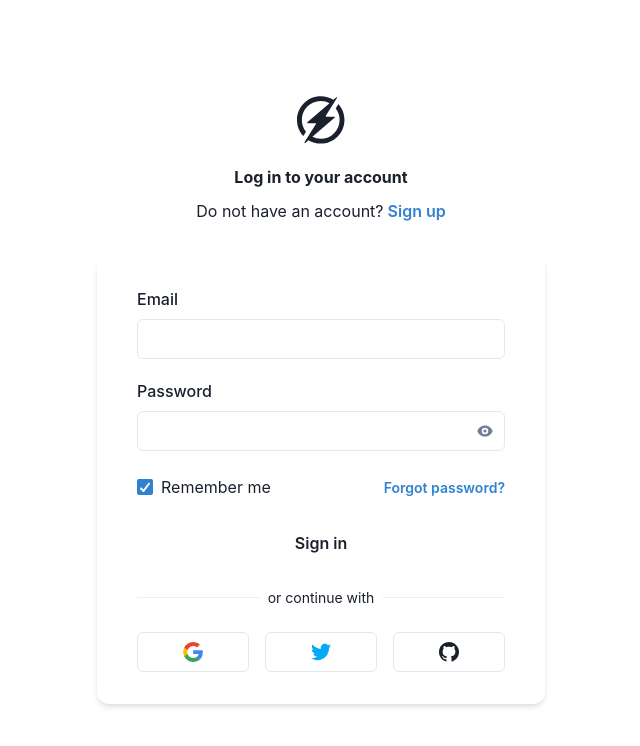
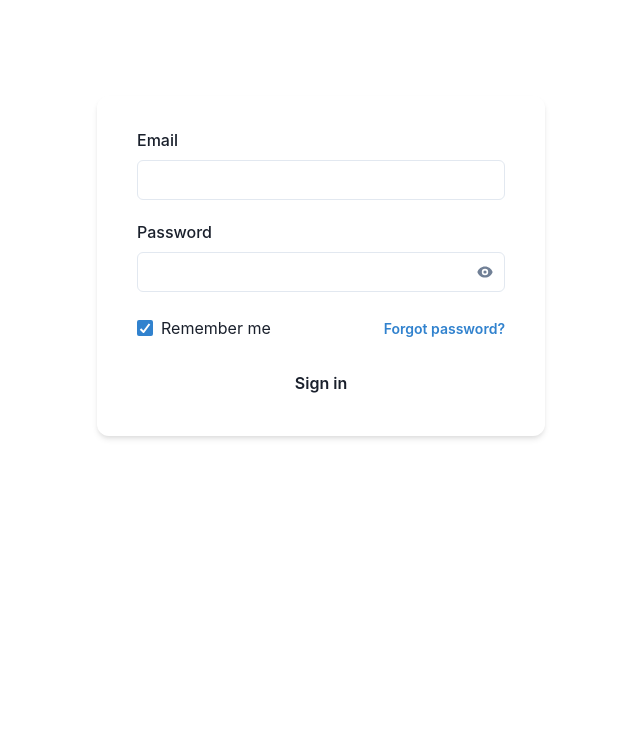
Before and after one commit to omarijalagania/nextjs-chakra, a Next.js app: page /auth in a window 1280 px wide. Shown: the top 746 px of the page, without its empty margins (319-959 px from the left). Built offline with nearby package versions, Linux system fonts and the light colour scheme.

Commit message:
chore: clean up auth page

```diff
--- a/pages/auth/Logo.jsx
+++ /dev/null
@@ -1,19 +0,0 @@
-import { chakra } from "@chakra-ui/react"
-
-export const Logo = (props) => (
-  <chakra.svg
-    color="accent"
-    height="12"
-    width="auto"
-    viewBox="0 0 89 89"
-    xmlns="http://www.w3.org/2000/svg"
-    {...props}
-  >
-    <path
-      fill="currentColor"
-      fillRule="evenodd"
-      clipRule="evenodd"
-      d="M76.7528 14.9002C83.7459 22.6904 88 32.9894 88 44.282C88 68.5826 68.3005 88.282 44 88.282C35.6893 88.282 27.9167 85.978 21.2863 81.9737L15.3884 87.0521C14.5187 87.801 13.2784 86.7338 13.8892 85.7622L22.556 71.9745L22.5485 71.9656C22.5514 71.9678 22.5544 71.9701 22.5573 71.9724L35.1199 51.9871C35.5385 51.3211 35.0599 50.4549 34.2733 50.4549H19.8769C18.9505 50.4549 18.5222 49.304 19.2231 48.6983L60.245 13.2494C55.3897 10.7025 49.8631 9.26163 44 9.26163C24.6588 9.26163 8.97959 24.9408 8.97959 44.282C8.97959 52.5687 11.8577 60.1831 16.6689 66.1802L11.7467 74.211C4.45724 66.3591 0 55.8411 0 44.282C0 19.9815 19.6995 0.282043 44 0.282043C52.6142 0.282043 60.6502 2.75747 67.4355 7.03577L72.5813 2.58901C73.4507 1.83776 74.6934 2.9057 74.0815 3.87819L53.421 36.7143C53.002 37.3802 53.4806 38.2468 54.2674 38.2468H69.3753C70.3026 38.2468 70.7305 39.3996 70.0278 40.0046L28.5503 75.719C33.2103 78.0136 38.4546 79.3025 44 79.3025C63.3412 79.3025 79.0204 63.6233 79.0204 44.282C79.0204 36.2682 76.3286 28.883 71.7999 22.9813L76.7528 14.9002Z"
-    />
-  </chakra.svg>
-)
--- a/pages/auth/OAuthButtonGroup.jsx
+++ /dev/null
@@ -1,27 +0,0 @@
-import { Button, ButtonGroup, VisuallyHidden } from "@chakra-ui/react"
-import { GitHubIcon, GoogleIcon, TwitterIcon } from "./ProviderIcons"
-const providers = [
-  {
-    name: "Google",
-    icon: <GoogleIcon boxSize="5" />,
-  },
-  {
-    name: "Twitter",
-    icon: <TwitterIcon boxSize="5" />,
-  },
-  {
-    name: "GitHub",
-    icon: <GitHubIcon boxSize="5" />,
-  },
-]
-
-export const OAuthButtonGroup = () => (
-  <ButtonGroup variant="outline" spacing="4" width="full">
-    {providers.map(({ name, icon }) => (
-      <Button key={name} width="full">
-        <VisuallyHidden>Sign in with {name}</VisuallyHidden>
-        {icon}
-      </Button>
-    ))}
-  </ButtonGroup>
-)
--- a/pages/auth/ProviderIcons.jsx
+++ /dev/null
@@ -1,43 +0,0 @@
-import { createIcon } from "@chakra-ui/react"
-
-export const GoogleIcon = createIcon({
-  displayName: "GoogleIcon",
-  path: (
-    <g transform="matrix(1, 0, 0, 1, 27.009001, -39.238998)">
-      <path
-        fill="#4285F4"
-        d="M -3.264 51.509 C -3.264 50.719 -3.334 49.969 -3.454 49.239 L -14.754 49.239 L -14.754 53.749 L -8.284 53.749 C -8.574 55.229 -9.424 56.479 -10.684 57.329 L -10.684 60.329 L -6.824 60.329 C -4.564 58.239 -3.264 55.159 -3.264 51.509 Z"
-      />
-      <path
-        fill="#34A853"
-        d="M -14.754 63.239 C -11.514 63.239 -8.804 62.159 -6.824 60.329 L -10.684 57.329 C -11.764 58.049 -13.134 58.489 -14.754 58.489 C -17.884 58.489 -20.534 56.379 -21.484 53.529 L -25.464 53.529 L -25.464 56.619 C -23.494 60.539 -19.444 63.239 -14.754 63.239 Z"
-      />
-      <path
-        fill="#FBBC05"
-        d="M -21.484 53.529 C -21.734 52.809 -21.864 52.039 -21.864 51.239 C -21.864 50.439 -21.724 49.669 -21.484 48.949 L -21.484 45.859 L -25.464 45.859 C -26.284 47.479 -26.754 49.299 -26.754 51.239 C -26.754 53.179 -26.284 54.999 -25.464 56.619 L -21.484 53.529 Z"
-      />
-      <path
-        fill="#EA4335"
-        d="M -14.754 43.989 C -12.984 43.989 -11.404 44.599 -10.154 45.789 L -6.734 42.369 C -8.804 40.429 -11.514 39.239 -14.754 39.239 C -19.444 39.239 -23.494 41.939 -25.464 45.859 L -21.484 48.949 C -20.534 46.099 -17.884 43.989 -14.754 43.989 Z"
-      />
-    </g>
-  ),
-})
-export const GitHubIcon = createIcon({
-  displayName: "GitHubIcon",
-  path: (
-    <path
-      fill="currentColor"
-      d="M12 0c-6.626 0-12 5.373-12 12 0 5.302 3.438 9.8 8.207 11.387.599.111.793-.261.793-.577v-2.234c-3.338.726-4.033-1.416-4.033-1.416-.546-1.387-1.333-1.756-1.333-1.756-1.089-.745.083-.729.083-.729 1.205.084 1.839 1.237 1.839 1.237 1.07 1.834 2.807 1.304 3.492.997.107-.775.418-1.305.762-1.604-2.665-.305-5.467-1.334-5.467-5.931 0-1.311.469-2.381 1.236-3.221-.124-.303-.535-1.524.117-3.176 0 0 1.008-.322 3.301 1.23.957-.266 1.983-.399 3.003-.404 1.02.005 2.047.138 3.006.404 2.291-1.552 3.297-1.23 3.297-1.23.653 1.653.242 2.874.118 3.176.77.84 1.235 1.911 1.235 3.221 0 4.609-2.807 5.624-5.479 5.921.43.372.823 1.102.823 2.222v3.293c0 .319.192.694.801.576 4.765-1.589 8.199-6.086 8.199-11.386 0-6.627-5.373-12-12-12z"
-    />
-  ),
-})
-export const TwitterIcon = createIcon({
-  displayName: "TwitterIcon",
-  path: (
-    <path
-      fill="#03A9F4"
-      d="M24 4.557c-.883.392-1.832.656-2.828.775 1.017-.609 1.798-1.574 2.165-2.724-.951.564-2.005.974-3.127 1.195-.897-.957-2.178-1.555-3.594-1.555-3.179 0-5.515 2.966-4.797 6.045-4.091-.205-7.719-2.165-10.148-5.144-1.29 2.213-.669 5.108 1.523 6.574-.806-.026-1.566-.247-2.229-.616-.054 2.281 1.581 4.415 3.949 4.89-.693.188-1.452.232-2.224.084.626 1.956 2.444 3.379 4.6 3.419-2.07 1.623-4.678 2.348-7.29 2.04 2.179 1.397 4.768 2.212 7.548 2.212 9.142 0 14.307-7.721 13.995-14.646.962-.695 1.797-1.562 2.457-2.549z"
-    />
-  ),
-})
--- a/pages/auth/index.jsx
+++ b/pages/auth/index.jsx
@@ -3,21 +3,17 @@ import {
   Button,
   Checkbox,
   Container,
-  Divider,
   FormControl,
   FormLabel,
-  Heading,
   HStack,
   Input,
   Stack,
-  Text,
   useBreakpointValue,
   useColorModeValue,
-} from "@chakra-ui/react"
-import * as React from "react"
-import { Logo } from "./Logo"
-import { OAuthButtonGroup } from "./OAuthButtonGroup"
-import { PasswordField } from "./PasswordField"
+} from "@chakra-ui/react";
+import * as React from "react";
+
+import { PasswordField } from "./PasswordField";
 
 const Auth = () => (
   <Container
@@ -32,31 +28,6 @@ const Auth = () => (
     }}
   >
     <Stack spacing="8">
-      <Stack spacing="6">
-        <Logo />
-        <Stack
-          spacing={{
-            base: "2",
-            md: "3",
-          }}
-          textAlign="center"
-        >
-          <Heading
-            size={useBreakpointValue({
-              base: "xs",
-              md: "sm",
-            })}
-          >
-            Log in to your account
-          </Heading>
-          <HStack spacing="1" justify="center">
-            <Text color="muted">Do not have an account?</Text>
-            <Button variant="link" colorScheme="blue">
-              Sign up
-            </Button>
-          </HStack>
-        </Stack>
-      </Stack>
       <Box
         py={{
           base: "0",
@@ -95,19 +66,11 @@ const Auth = () => (
           </HStack>
           <Stack spacing="6">
             <Button variant="primary">Sign in</Button>
-            <HStack>
-              <Divider />
-              <Text fontSize="sm" whiteSpace="nowrap" color="muted">
-                or continue with
-              </Text>
-              <Divider />
-            </HStack>
-            <OAuthButtonGroup />
           </Stack>
         </Stack>
       </Box>
     </Stack>
   </Container>
-)
+);
 
-export default Auth
+export default Auth;
```
Also changed, not shown: 2 other files (tests, documents, lock files or other folders).
